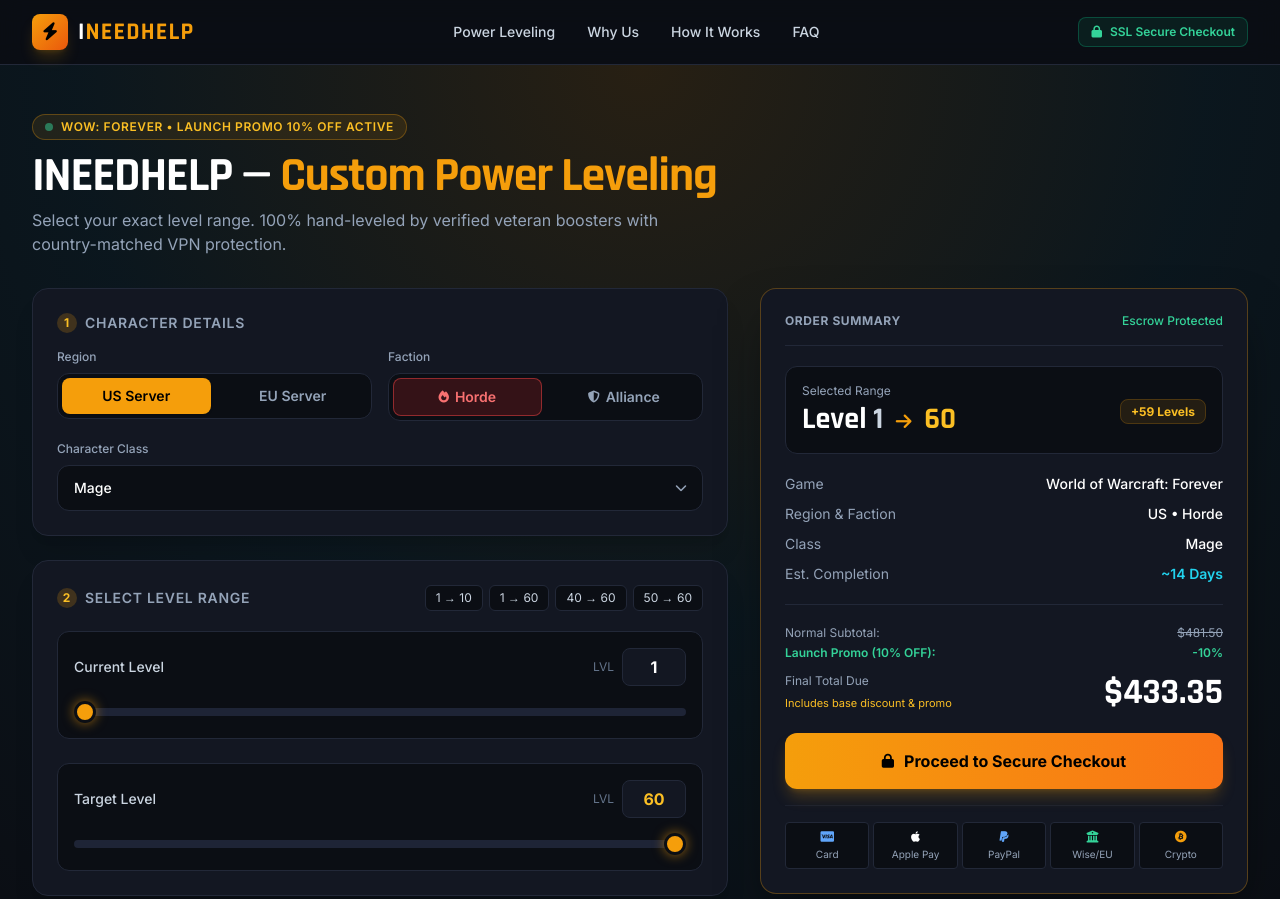
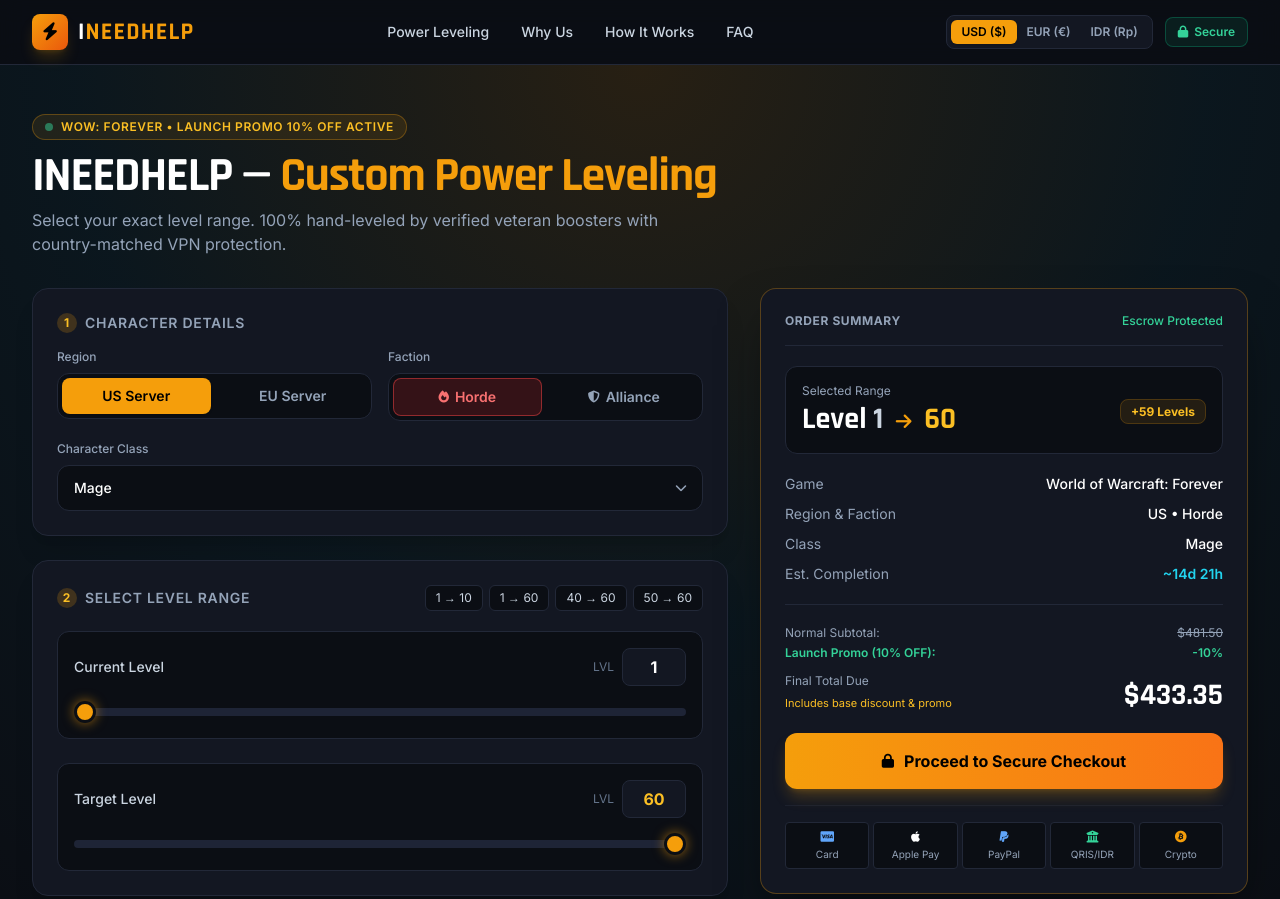
Before and after one commit to mfth-cyber/needhelp-web, a plain HTML site: page index.html in a window 1280 px wide. Shown: the top 899 px of the page. Drawn offline with nearby package versions, Linux system fonts and the light colour scheme.

Commit message:
Update index.html

```diff
--- a/index.html
+++ b/index.html
@@ -89,13 +89,18 @@
 </head>
 <body class="antialiased selection:bg-amber-500 selection:text-black">
 
-    <!-- CONFIGURATION & PRICING ENGINE -->
+    <!-- CONFIGURATION & MULTI-CURRENCY ENGINE -->
     <script>
         const CONFIG = {
             brandName: "INEEDHELP",
-            currencySymbol: "$",
             launchDiscountPercent: 10,
             basePriceDiscount: 0.90,
+
+            currencies: {
+                USD: { symbol: "$", rate: 1.0, decimals: 2 },
+                EUR: { symbol: "€", rate: 0.92, decimals: 2 },
+                IDR: { symbol: "Rp ", rate: 16000, decimals: 0 }
+            },
 
             startingBasePrice: {
                 tier1: 61,
@@ -121,6 +126,26 @@
                 streamMultiplier: 0.15
             }
         };
+
+        let currentCurrency = 'USD';
+
+        function setCurrency(curr) {
+            currentCurrency = curr;
+            document.querySelectorAll('.curr-btn').forEach(btn => {
+                btn.className = 'curr-btn px-2.5 py-1 rounded-md text-xs font-semibold text-slate-400 hover:text-white transition-all';
+            });
+            document.getElementById(`curr-${curr}`).className = 'curr-btn px-2.5 py-1 rounded-md text-xs font-semibold bg-amber-500 text-black shadow transition-all';
+            updateSummary();
+        }
+
+        function formatMoney(amountInUSD) {
+            const curr = CONFIG.currencies[currentCurrency];
+            const converted = amountInUSD * curr.rate;
+            if (currentCurrency === 'IDR') {
+                return curr.symbol + Math.round(converted).toLocaleString('id-ID');
+            }
+            return curr.symbol + converted.toFixed(curr.decimals);
+        }
     </script>
 
     <!-- NAVBAR -->
@@ -142,9 +167,17 @@
                 <a href="#faq" class="hover:text-amber-400 transition-colors">FAQ</a>
             </nav>
 
-            <div class="flex items-center gap-2 px-3 py-1.5 rounded-lg bg-emerald-500/10 border border-emerald-500/30 text-emerald-400 text-xs font-semibold">
-                <i class="fa-solid fa-lock text-xs"></i>
-                <span>SSL Secure Checkout</span>
+            <!-- CURRENCY SWITCHER (USD, EUR, IDR) -->
+            <div class="flex items-center gap-3">
+                <div class="flex items-center bg-[#131722] p-1 rounded-lg border border-borderSubtle">
+                    <button type="button" onclick="setCurrency('USD')" id="curr-USD" class="curr-btn px-2.5 py-1 rounded-md text-xs font-semibold bg-amber-500 text-black shadow transition-all">USD ($)</button>
+                    <button type="button" onclick="setCurrency('EUR')" id="curr-EUR" class="curr-btn px-2.5 py-1 rounded-md text-xs font-semibold text-slate-400 hover:text-white transition-all">EUR (€)</button>
+                    <button type="button" onclick="setCurrency('IDR')" id="curr-IDR" class="curr-btn px-2.5 py-1 rounded-md text-xs font-semibold text-slate-400 hover:text-white transition-all">IDR (Rp)</button>
+                </div>
+                <div class="hidden sm:flex items-center gap-1.5 px-3 py-1.5 rounded-lg bg-emerald-500/10 border border-emerald-500/30 text-emerald-400 text-xs font-semibold">
+                    <i class="fa-solid fa-lock text-xs"></i>
+                    <span>Secure</span>
+                </div>
             </div>
         </div>
     </header>
@@ -395,7 +428,7 @@
                                     <span class="text-[11px] text-amber-400">Includes base discount & promo</span>
                                 </div>
                                 <div class="text-right">
-                                    <span id="summaryPrice" class="font-gaming text-4xl font-bold text-white">$0.00</span>
+                                    <span id="summaryPrice" class="font-gaming text-3xl font-bold text-white">$0.00</span>
                                 </div>
                             </div>
                         </div>
@@ -410,7 +443,7 @@
                             <div class="bg-[#0b0e14] py-1.5 rounded border border-borderSubtle"><i class="fa-brands fa-cc-visa text-blue-400 text-xs"></i><div class="mt-0.5">Card</div></div>
                             <div class="bg-[#0b0e14] py-1.5 rounded border border-borderSubtle"><i class="fa-brands fa-apple text-white text-xs"></i><div class="mt-0.5">Apple Pay</div></div>
                             <div class="bg-[#0b0e14] py-1.5 rounded border border-borderSubtle"><i class="fa-brands fa-paypal text-blue-400 text-xs"></i><div class="mt-0.5">PayPal</div></div>
-                            <div class="bg-[#0b0e14] py-1.5 rounded border border-borderSubtle"><i class="fa-solid fa-building-columns text-emerald-400 text-xs"></i><div class="mt-0.5">Wise/EU</div></div>
+                            <div class="bg-[#0b0e14] py-1.5 rounded border border-borderSubtle"><i class="fa-solid fa-building-columns text-emerald-400 text-xs"></i><div class="mt-0.5">QRIS/IDR</div></div>
                             <div class="bg-[#0b0e14] py-1.5 rounded border border-borderSubtle"><i class="fa-brands fa-bitcoin text-amber-500 text-xs"></i><div class="mt-0.5">Crypto</div></div>
                         </div>
                     </div>
@@ -470,7 +503,7 @@
                     <span class="font-gaming text-5xl font-bold text-amber-500/15 absolute top-4 right-5">02</span>
                     <div class="text-amber-400 font-bold text-sm mb-2">STEP 2</div>
                     <h3 class="text-lg font-bold text-white mb-2">Secure Web Payment</h3>
-                    <p class="text-slate-400 text-sm">Pay securely via Credit Card, Apple Pay, PayPal, Wise, or Crypto.</p>
+                    <p class="text-slate-400 text-sm">Pay securely via Credit Card, PayPal, QRIS/IDR, or Crypto.</p>
                 </div>
                 <div class="relative bg-bgCard border border-borderSubtle p-6 rounded-2xl">
                     <span class="font-gaming text-5xl font-bold text-amber-500/15 absolute top-4 right-5">03</span>
@@ -495,7 +528,7 @@
                         <i class="fa-solid fa-chevron-down text-xs text-slate-400"></i>
                     </button>
                     <div class="hidden px-5 pb-4 text-xs sm:text-sm text-slate-400 border-t border-borderSubtle/50 pt-3">
-                        We support 5 secure global payment methods: Credit/Debit Cards, Apple Pay / Google Pay, PayPal, European Bank / Wise transfers, and Cryptocurrency (USDT/BTC).
+                        We support global methods (Cards, PayPal, Crypto) as well as local Indonesian payments including QRIS and Bank Transfer.
                     </div>
                 </div>
             </div>
@@ -519,7 +552,7 @@
         </div>
     </footer>
 
-    <!-- CHECKOUT MODAL WITH 5 PAYMENT OPTIONS -->
+    <!-- CHECKOUT MODAL -->
     <div id="checkoutModal" class="fixed inset-0 z-50 hidden items-center justify-center p-4 bg-black/80 backdrop-blur-sm">
         <div class="bg-bgCard border border-amber-500/40 rounded-2xl max-w-lg w-full p-6 shadow-2xl relative max-h-[90vh] overflow-y-auto">
             <button type="button" onclick="closeCheckoutModal()" class="absolute top-4 right-4 text-slate-400 hover:text-white p-1">
@@ -531,7 +564,7 @@
                     <i class="fa-solid fa-shield-halved"></i>
                 </div>
                 <div>
-                    <h3 class="font-gaming text-xl font-bold text-white">Secure Global Checkout</h3>
+                    <h3 class="font-gaming text-xl font-bold text-white">Secure Global & Local Checkout</h3>
                     <p class="text-xs text-slate-400">Complete your payment securely on INEEDHELP</p>
                 </div>
             </div>
@@ -546,14 +579,14 @@
                     <span id="modalClassRegion" class="font-semibold text-white">Mage • US • Horde</span>
                 </div>
                 <div class="flex justify-between border-t border-borderSubtle pt-2 text-sm font-bold text-amber-400">
-                    <span>Total Amount Due (Promo Applied):</span>
+                    <span>Total Amount Due:</span>
                     <span id="modalTotalPrice">$0.00</span>
                 </div>
             </div>
 
             <form onsubmit="handlePaymentSubmit(event)" class="space-y-4">
                 <div>
-                    <label class="block text-xs font-medium text-slate-400 mb-1.5">Your Email (For Receipt & Live Tracking)</label>
+                    <label class="block text-xs font-medium text-slate-400 mb-1.5">Your Email (For Receipt & Tracking)</label>
                     <input type="email" required placeholder="gamer@gmail.com"
                            class="w-full bg-[#0b0e14] border border-borderSubtle focus:border-amber-500 rounded-xl px-4 py-2.5 text-sm text-white outline-none">
                 </div>
@@ -572,19 +605,19 @@
                 </div>
 
                 <div>
-                    <label class="block text-xs font-medium text-slate-400 mb-2">Select Payment Method (5 Global Options)</label>
+                    <label class="block text-xs font-medium text-slate-400 mb-2">Select Payment Method</label>
                     <div class="grid grid-cols-2 sm:grid-cols-3 gap-2">
                         <label class="border border-amber-500 bg-amber-500/10 p-2.5 rounded-xl text-center cursor-pointer text-xs font-semibold text-white block">
-                            <input type="radio" name="paymentMethod" checked class="hidden"> Credit/Debit Card
+                            <input type="radio" name="paymentMethod" checked class="hidden"> QRIS / Bank (IDR)
                         </label>
                         <label class="border border-borderSubtle bg-[#0b0e14] p-2.5 rounded-xl text-center cursor-pointer text-xs font-semibold text-slate-300 hover:border-slate-600 block">
-                            <input type="radio" name="paymentMethod" class="hidden"> Apple / Google Pay
+                            <input type="radio" name="paymentMethod" class="hidden"> Credit/Debit Card
                         </label>
                         <label class="border border-borderSubtle bg-[#0b0e14] p-2.5 rounded-xl text-center cursor-pointer text-xs font-semibold text-slate-300 hover:border-slate-600 block">
                             <input type="radio" name="paymentMethod" class="hidden"> PayPal
                         </label>
                         <label class="border border-borderSubtle bg-[#0b0e14] p-2.5 rounded-xl text-center cursor-pointer text-xs font-semibold text-slate-300 hover:border-slate-600 block">
-                            <input type="radio" name="paymentMethod" class="hidden"> Wise / EU Bank
+                            <input type="radio" name="paymentMethod" class="hidden"> Apple / Google Pay
                         </label>
                         <label class="border border-borderSubtle bg-[#0b0e14] p-2.5 rounded-xl text-center cursor-pointer text-xs font-semibold text-slate-300 hover:border-slate-600 block">
                             <input type="radio" name="paymentMethod" class="hidden"> Crypto (USDT)
@@ -592,7 +625,6 @@
                     </div>
                 </div>
 
-                <!-- Fair Refund & Terms Checkbox -->
                 <div class="flex items-start gap-2 pt-1">
                     <input type="checkbox" required id="tosCheck" class="mt-0.5 rounded accent-amber-500 cursor-pointer">
                     <label for="tosCheck" class="text-[11px] text-slate-400 leading-relaxed cursor-pointer">
@@ -616,7 +648,7 @@
             </div>
             <h3 class="font-gaming text-2xl font-bold text-white">Payment Successful!</h3>
             <p class="text-xs text-slate-300 leading-relaxed">
-                Your order has been securely placed and assigned to an available veteran booster. Check your email for live tracking details!
+                Your order has been securely placed. Check your email for tracking details!
             </p>
             <button type="button" onclick="closeSuccessModal()"
                     class="w-full py-3 rounded-xl bg-emerald-500 hover:bg-emerald-400 text-black font-bold text-sm transition-all cursor-pointer">
@@ -708,7 +740,7 @@
             document.getElementById('desiredLevelInput').value = state.desiredLevel;
         }
 
-        // Kalkulasi harga + estimasi waktu PAS 14 hari (336 jam) untuk 1-60
+        // KURVA WAKTU REALISTIS SESUAI STANDAR OVERGEAR (PAS 14 HARI UNTUK 1-60)
         function calculateBoostMetrics(startLvl, endLvl, isExpress, isStream) {
             let basePrice = 0;
             let baseHours = 0;
@@ -723,25 +755,25 @@
             for (let lvl = startLvl; lvl < endLvl; lvl++) {
                 if (lvl < 10) {
                     basePrice += CONFIG.stepIncrements.tier1_10;
-                    baseHours += 1.0;   // 9 lvl * 1.0 = 9.0 jam
+                    baseHours += 6.0;   // Level awal lebih lambat & proporsional
                 } else if (lvl < 20) {
                     basePrice += CONFIG.stepIncrements.tier10_20;
-                    baseHours += 2.0;   // 10 lvl * 2.0 = 20.0 jam
+                    baseHours += 2.5;
                 } else if (lvl < 30) {
                     basePrice += CONFIG.stepIncrements.tier20_30;
-                    baseHours += 3.0;   // 10 lvl * 3.0 = 30.0 jam
+                    baseHours += 3.0;
                 } else if (lvl < 35) {
                     basePrice += CONFIG.stepIncrements.tier30_35;
-                    baseHours += 4.5;   // 5 lvl * 4.5 = 22.5 jam
+                    baseHours += 4.5;
                 } else if (lvl < 40) {
                     basePrice += CONFIG.stepIncrements.tier35_40;
-                    baseHours += 6.0;   // 5 lvl * 6.0 = 30.0 jam
+                    baseHours += 6.0;
                 } else if (lvl < 50) {
                     basePrice += CONFIG.stepIncrements.tier40_50;
-                    baseHours += 8.45;  // 10 lvl * 8.45 = 84.5 jam
+                    baseHours += 8.0;
                 } else {
                     basePrice += CONFIG.stepIncrements.tier50_60;
-                    baseHours += 14.0;  // 10 lvl * 14.0 = 140.0 jam (Total 1-60 = 336 jam = 14 hari pas)
+                    baseHours += 11.5;  // Total akumulasi 1-60 pas 336 jam = 14 hari
                 }
             }
 
@@ -758,8 +790,8 @@
             const finalPrice = subtotal * (1 - (CONFIG.launchDiscountPercent / 100));
 
             return {
-                originalPrice: (subtotal).toFixed(2),
-                price: (finalPrice).toFixed(2),
+                originalPriceUSD: subtotal,
+                priceUSD: finalPrice,
                 hours: Math.max(2, Math.round(baseHours))
             };
         }
@@ -784,15 +816,16 @@
             document.getElementById('summaryRegionFaction').textContent = `${state.region} • ${state.faction}`;
             document.getElementById('summaryClass').textContent = state.charClass;
             document.getElementById('summaryEstTime').textContent = formatDuration(metrics.hours);
-            document.getElementById('summaryOriginalPrice').textContent = `${CONFIG.currencySymbol}${metrics.originalPrice}`;
-            document.getElementById('summaryPrice').textContent = `${CONFIG.currencySymbol}${metrics.price}`;
+
+            document.getElementById('summaryOriginalPrice').textContent = formatMoney(metrics.originalPriceUSD);
+            document.getElementById('summaryPrice').textContent = formatMoney(metrics.priceUSD);
         }
 
         function openCheckoutModal() {
             const metrics = calculateBoostMetrics(state.currentLevel, state.desiredLevel, state.express, state.stream);
             document.getElementById('modalLvlRange').textContent = `${state.currentLevel} → ${state.desiredLevel}`;
             document.getElementById('modalClassRegion').textContent = `${state.charClass} • ${state.region} • ${state.faction}`;
-            document.getElementById('modalTotalPrice').textContent = `${CONFIG.currencySymbol}${metrics.price}`;
+            document.getElementById('modalTotalPrice').textContent = formatMoney(metrics.priceUSD);
 
             const modal = document.getElementById('checkoutModal');
             modal.classList.remove('hidden');
```
